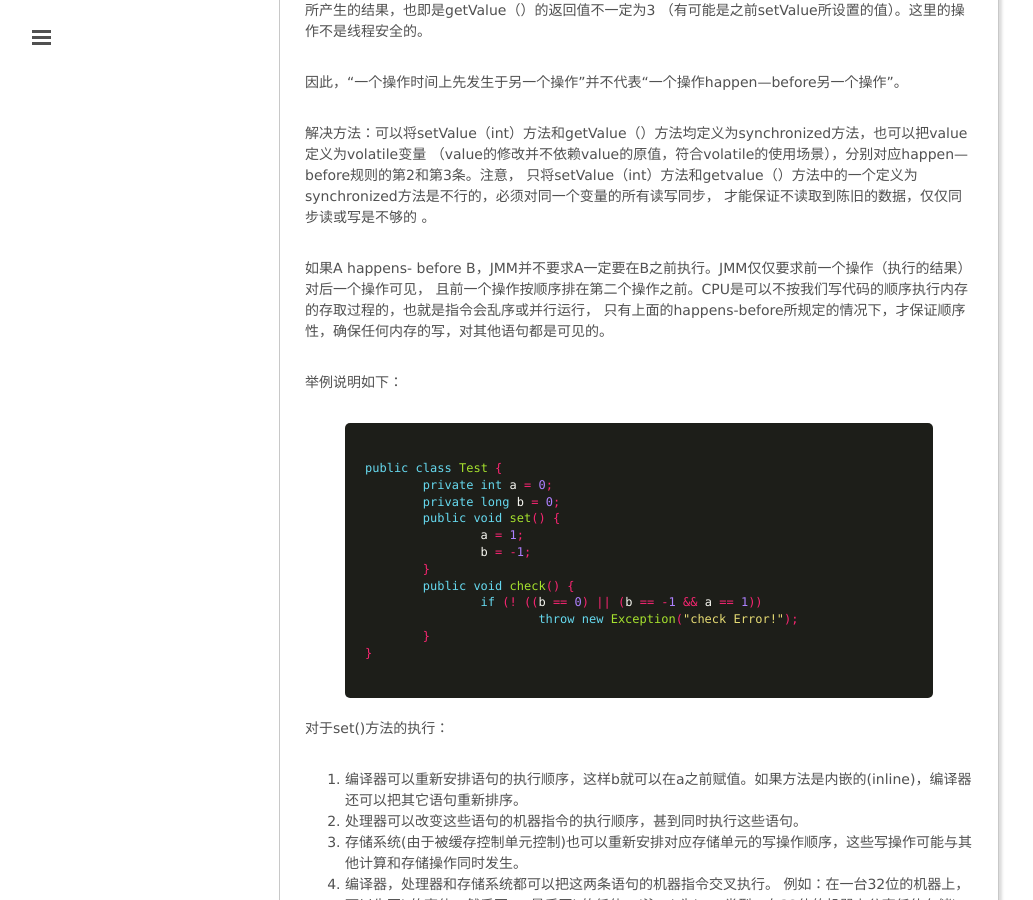
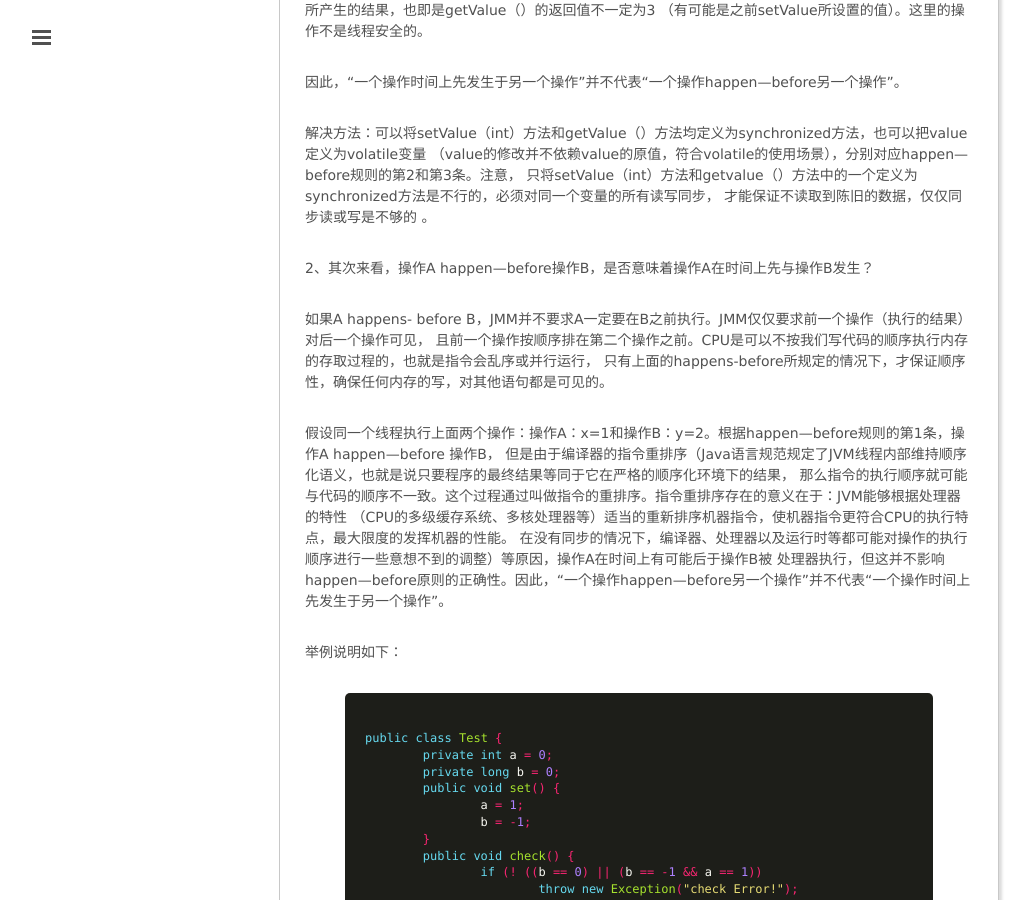
Before and after one commit to mxn21/mxn21.github.io, a Jekyll site: the page built from _posts/2016-4-11-Java中的volatile关键字.md, in a window 1280 px wide and 900 px high, scrolled down 2811 px. Shown: the whole window, without its empty margins (1-1034 px from the left). Built offline with Jekyll 4.4.1, drawn with Linux system fonts in a browser that asks for light colours; Markdown is read by kramdown in place of the engine named in the settings; comment, search, counter and statistics services are not loaded.

Commit message:
32423432

```diff
--- a/_posts/2016-4-11-Java中的volatile关键字.md
+++ b/_posts/2016-4-11-Java中的volatile关键字.md
@@ -109,10 +109,19 @@
 只将setValue（int）方法和getvalue（）方法中的一个定义为synchronized方法是不行的，必须对同一个变量的所有读写同步，
 才能保证不读取到陈旧的数据，仅仅同步读或写是不够的 。
 
+2、其次来看，操作A happen—before操作B，是否意味着操作A在时间上先与操作B发生？
 
 如果A happens- before B，JMM并不要求A一定要在B之前执行。JMM仅仅要求前一个操作（执行的结果）对后一个操作可见，
 且前一个操作按顺序排在第二个操作之前。CPU是可以不按我们写代码的顺序执行内存的存取过程的，也就是指令会乱序或并行运行，
 只有上面的happens-before所规定的情况下，才保证顺序性，确保任何内存的写，对其他语句都是可见的。
+
+假设同一个线程执行上面两个操作：操作A：x=1和操作B：y=2。根据happen—before规则的第1条，操作A happen—before 操作B，
+但是由于编译器的指令重排序（Java语言规范规定了JVM线程内部维持顺序化语义，也就是说只要程序的最终结果等同于它在严格的顺序化环境下的结果，
+那么指令的执行顺序就可能与代码的顺序不一致。这个过程通过叫做指令的重排序。指令重排序存在的意义在于：JVM能够根据处理器的特性
+（CPU的多级缓存系统、多核处理器等）适当的重新排序机器指令，使机器指令更符合CPU的执行特点，最大限度的发挥机器的性能。
+在没有同步的情况下，编译器、处理器以及运行时等都可能对操作的执行顺序进行一些意想不到的调整）等原因，操作A在时间上有可能后于操作B被
+处理器执行，但这并不影响happen—before原则的正确性。因此，“一个操作happen—before另一个操作”并不代表“一个操作时间上先发生于另一个操作”。
+
 
 举例说明如下：
 
```
